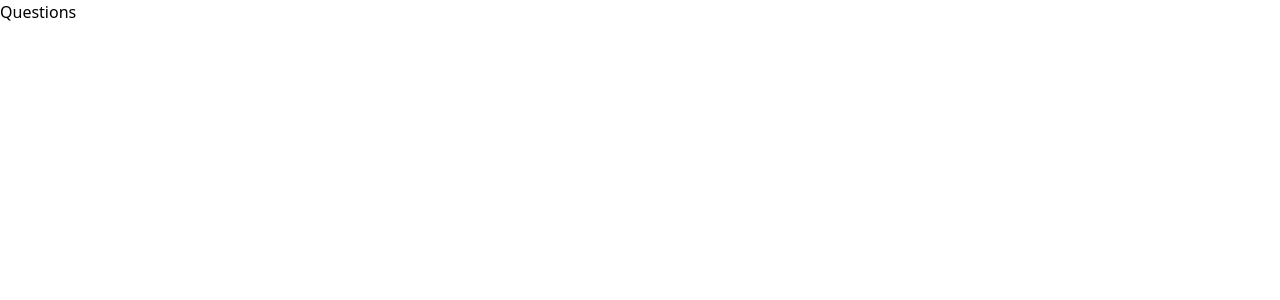
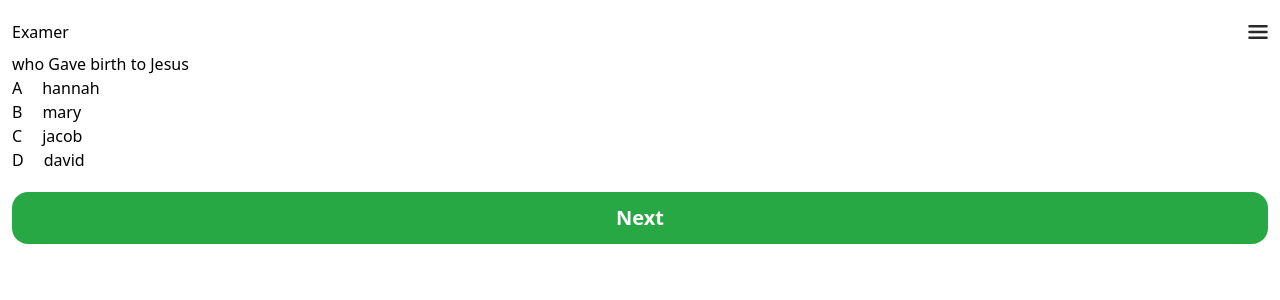
Before and after one commit to bethel-oluwatobi/Examer, a React (Vite) app: page /1/questions/1 in a window 1280 px wide. Shown: the top 300 px of the page. Built offline with nearby package versions, Linux system fonts and the light colour scheme.

Commit message:
question version 1

```diff
--- a/src/design_system/components/ui/Button.tsx
+++ b/src/design_system/components/ui/Button.tsx
@@ -4,12 +4,13 @@ import { renderClassNamesConditionally } from "../../../utils/conditionallyRende
 
 interface IProps{
     children: React.ReactNode
-    className?:string
+    className?: string
+    onClick?:()=>void
 }
 
-export const Button = ({className, children}:IProps) => {
+export const Button = ({className, children, onClick}:IProps) => {
     return (
-        <button className={renderClassNamesConditionally(className, 'w-full mt-5 h-[52px] rounded-[16px] font-semibold text-[20px] text-[#FFFFFF]   bg-[#28A745]')}>
+        <button onClick={onClick} className={renderClassNamesConditionally(className, 'w-full mt-5 h-[52px] rounded-[16px] font-semibold text-[20px] text-[#FFFFFF]   bg-[#28A745]')}>
             { children }
         </button>
 
--- a/src/pages/participant/Questions.tsx
+++ b/src/pages/participant/Questions.tsx
@@ -1,11 +1,123 @@
+import { useParams } from "react-router-dom"
+import { Button } from "../../design_system/components/ui/Button"
+import { useEffect, useState } from "react"
+import { ParticipantLayouts } from "../../layouts/participants/ParticipantLayouts"
+
+
+const exams = [
+  {
+  questions: 'who Gave birth to Jesus',
+  answer: 'mary',
+  options: [ {
+      optionLetter: 'A',
+      optionsAnswer: 'hannah',
+    },
+      {
+      optionLetter: 'B',
+      optionsAnswer: 'mary',
+    },{
+      optionLetter: 'C',
+      optionsAnswer: 'jacob',
+    },{
+      optionLetter: 'D',
+      optionsAnswer: 'david',
+    },
+       ]
+},
+  {
+  questions: 'who Gave birth to Jesus',
+  answer: 'mary',
+ options: [ {
+      optionLetter: 'A',
+      optionsAnswer: 'hannah',
+    },
+      {
+      optionLetter: 'B',
+      optionsAnswer: 'mary',
+    },{
+      optionLetter: 'C',
+      optionsAnswer: 'jacob',
+    },{
+      optionLetter: 'D',
+      optionsAnswer: 'david',
+    },
+       ]
+  },
+  {
+  questions: 'who is joseph Father',
+  answer: 'jacob',
+    options: [ {
+      optionLetter: 'A',
+      optionsAnswer: 'hannah',
+    },
+      {
+      optionLetter: 'B',
+      optionsAnswer: 'mary',
+    },{
+      optionLetter: 'C',
+      optionsAnswer: 'jacob',
+    },{
+      optionLetter: 'D',
+      optionsAnswer: 'david',
+    },
+       ]
+  }
+]
+
+type TExams = typeof exams
+
+
+interface IProps {
+  index: number,
+  optionAnswer: string
+  optionLetter: string
+
+}
+
+const OptionsCmp = ({index, optionAnswer, optionLetter}:IProps) => {
+
+  const [selcetedOption, setSelectedOption] = useState<number>()
+
+  const optionsSelect = (option: string, index: number) => {
+    setSelectedOption(index)
+  }
+  return (
+    <div className={` flex items-center gap-5  ${selcetedOption === index ?'bg-blue-400' : 'bg-white'}`}>
+      <p key={index } onClick={()=> optionsSelect(optionLetter,index)}>{optionLetter}</p>
+      <p key={index } onClick={()=> optionsSelect(optionAnswer,index)}>{optionAnswer}</p>
+    </div>
+  )
+}
+
+export const Questions = () => {
+  const param = useParams()
+  if (!param.id)
+  {
+    return
+  }
+  const id = parseInt(param.id)
+  const [ questionCount, setQuestionCount ] = useState(id)
+  // const pathname = useResolvedPath()
+
+  const nextQuestion = () => {
+    setQuestionCount((prev)=> prev+1)
+  }
+
+  // console.log(pathname)
 
 
 
+  useEffect(() => {
+  }, [nextQuestion])
 
-export const Questions = () => {
   return (
-    <div>
-      Questions
-    </div>
+    <ParticipantLayouts>
+        <h1>{ exams[questionCount].questions }</h1>
+      { exams[ questionCount ].options.map((option, index) => (
+        <OptionsCmp index={index} optionLetter={option.optionLetter} optionAnswer={option.optionsAnswer} key={index} />
+        )) }
+        <Button onClick={nextQuestion} >Next</Button>
+    </ParticipantLayouts>
+
   )
 }
```
